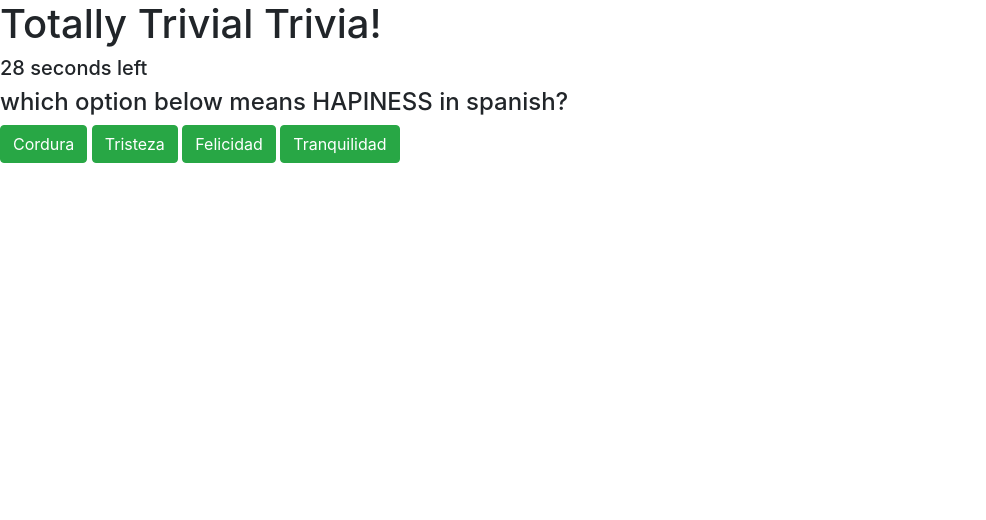
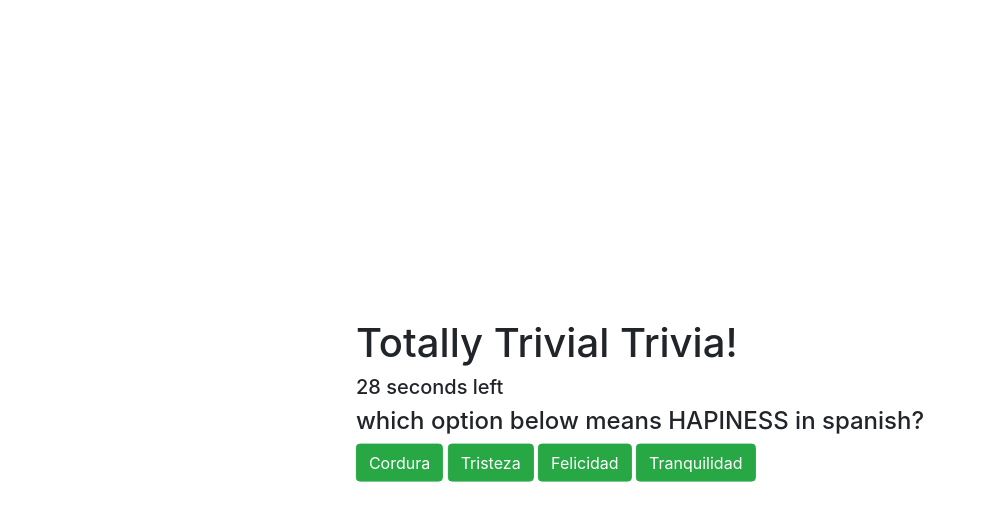
Before and after one commit to ginnac/TriviaGame, a plain HTML site: page index.html in a window 1280 px wide. Both pictures are taken after a click on the button "Start Trivia!". Shown: the whole page, without its empty margins (0-986 px from the left). Drawn offline with nearby package versions, Linux system fonts and the light colour scheme.

```diff
--- a/assets/css/style.css
+++ b/assets/css/style.css
@@ -0,0 +1,7 @@
+#elements{
+        position: absolute;
+        top: 50%;
+        left: 50%;
+        /* bring your own prefixes */
+        transform: translate(-50%, -50%);
+  }
--- a/assets/javascript/app.js
+++ b/assets/javascript/app.js
@@ -59,6 +59,8 @@ $( document ).ready(function() {
 
  //function to display questions
     function displayquestions(){
+     if(index>= objectsNames.length){
+            return;   }
     //display questions:
     $("#question").text(objectsNames[index].name);
     displayAnswers();
--- a/index.html
+++ b/index.html
@@ -8,9 +8,10 @@
 
     <!-- Bootstrap CSS -->
     <link rel="stylesheet" href="https://stackpath.bootstrapcdn.com/bootstrap/4.3.1/css/bootstrap.min.css" integrity="sha384-ggOyR0iXCbMQv3Xipma34MD+dH/1fQ784/j6cY/iJTQUOhcWr7x9JvoRxT2MZw1T" crossorigin="anonymous">
+    <link rel="stylesheet" href="assets/css/style.css">
   </head>
   <body>
-
+    <div id="elements" class=".justify-content-center">
         <h1 id="title"> Totally Trivial Trivia!</h1>
 
         <button id="start-button" type="button" class="btn btn-success btn-lg"> Start Trivia! </button>
@@ -43,6 +44,7 @@
 
 
 
+
         <div id="stats">
 
         <h3 id="final-message"> All done here! This is how you did: </h3>
@@ -53,6 +55,7 @@
         <button id="start-again-button" type="button" class="btn btn-success btn-lg "> Start again? </button>
 
       </div>
+    </div>
 
 
 
```
